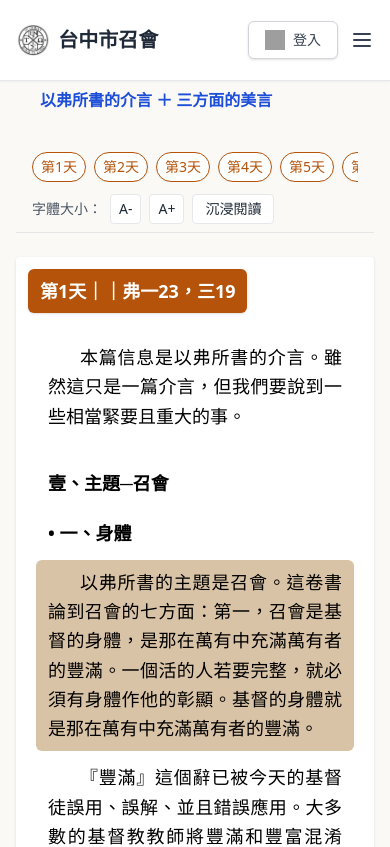
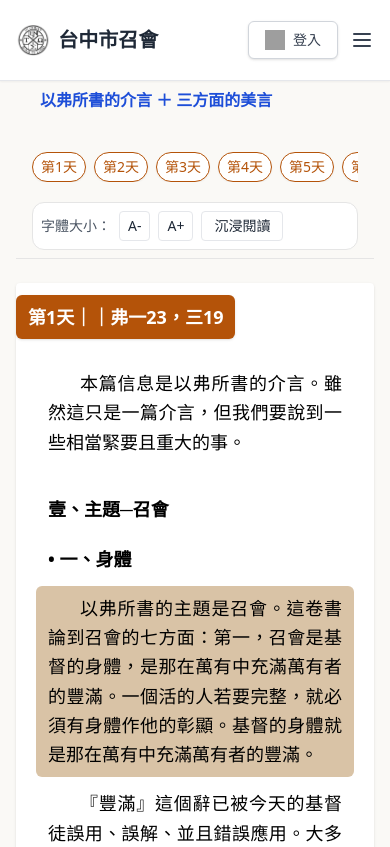
Before and after one commit to SamuelXingCheng/chtai-webapp, a Vue app in the folder frontend/: page /life-study in a window 390 px wide. Shown: the top 847 px of the page. Built offline with nearby package versions, Linux system fonts and the light colour scheme; no server answers; grey boxes are pictures that could not be loaded.

Commit message:
fix: 調整生命讀經閱讀，統一沉浸與一般模式下字體控制列與 h2 的左側對齊，抽出共用偏移樣式並移除多餘內距設定

```diff
--- a/frontend/src/components/lifeStudy/LifeStudyReader.vue
+++ b/frontend/src/components/lifeStudy/LifeStudyReader.vue
@@ -16,7 +16,7 @@
         // 一般：維持 sticky
         // 沉浸：改成 relative，和內容在同一平面
         immersive
-          ? 'relative px-6 py-2 flex flex-wrap items-center justify-between gap-4 bg-[#262626]'
+          ? 'relative px-6 py-2 flex flex-wrap items-center gap-4 bg-[#262626]'
           : 'sticky z-40 px-6 py-2 flex flex-wrap items-center justify-between gap-4 bg-inherit'
       ]"
       :style="immersive ? {} : { top: headerTopPx }"
@@ -32,19 +32,21 @@
       ref="navRow"
       :class="[
         immersive
-          ? 'relative py-2 bg-[#262626]'                                      /* 融入頁面，不漂浮 */
-          : 'sticky z-30 py-2 bg-beige border-b border-neutral-200'            /* 原樣 */
+          ? 'relative py-2 bg-[#262626]'                       /* 融入頁面，不漂浮 */
+          : 'sticky z-30 py-2 bg-beige border-b border-neutral-200' /* 原樣 */
       ]"
       :style="immersive ? {} : { top: navTopPx }"
     >
-      <div :class="[immersive ? 'w-full px-6' : 'max-w-7xl mx-auto px-4 sm:px-6 lg:px-8']">
+      <!--沉浸不再加 px-6，改吃外層 scrollWrap 的 px-6；一般維持容器置中 -->
+      <div :class="[immersive ? 'w-full' : 'max-w-7xl mx-auto px-4 sm:px-6 lg:px-8']">
         <div
           :class="[
             immersive
-              ? 'flex flex-wrap items-center gap-3 sm:flex-nowrap'
-              : 'flex flex-wrap justify-between items-center gap-3'
+              ? 'flex flex-wrap items-center gap-3 sm:flex-nowrap'  // 沉浸無 justify-between
+              : 'flex flex-wrap justify-between items-center gap-3' // 一般維持
           ]"
         >
+          <!-- 天數列 -->
           <div
             :class="[
               'text-sm whitespace-nowrap space-x-2',
@@ -62,28 +64,40 @@
             >第{{ day.day }}天</span>
           </div>
 
+          <!-- 字體大小控制列-->
           <div
             :class="[
-              'flex items-center gap-2',
-              immersive ? 'order-2 w-full sm:w-auto sm:ml-auto flex-wrap sm:flex-nowrap whitespace-nowrap'
-                        : 'flex-wrap'
+              'order-2 w-full sm:w-auto self-start',
+              cardOffsetClass,                                       // 一般模式：ml-3；沉浸：不偏移
+              'sm:bg-transparent sm:border-0 sm:p-0 sm:mt-0',
+              immersive
+                ? 'bg-white/5 border border-white/10 rounded-xl p-2 mt-2'
+                : 'bg-white border border-neutral-200 rounded-xl p-2 mt-2'
             ]"
           >
-            <span :class="[immersive ? 'text-[#C19960]' : 'text-gray-600', 'text-sm']">字體大小：</span>
-            <button @click="decreaseFontSize"
-              :class="['px-2 py-1 text-sm rounded border transition',
-                      immersive ? 'bg-white/5 border-white/15 text-[#C19960] hover:bg-white/10'
-                                : 'bg-white hover:bg-gray-100']">A-</button>
-            <button @click="increaseFontSize"
-              :class="['px-2 py-1 text-sm rounded border transition',
-                      immersive ? 'bg-white/5 border-white/15 text-[#C19960] hover:bg-white/10'
-                                : 'bg-white hover:bg-gray-100']">A+</button>
-            <button @click="toggleFullscreen"
-              :class="['px-3 py-1 text-sm rounded border transition',
-                      immersive ? 'bg-white/5 border-white/15 text-[#C19960] hover:bg-white/10'
-                                : 'bg-white hover:bg-gray-100']">
-              {{ immersive ? '返回一般模式' : '沉浸閱讀' }}
-            </button>
+            <div class="flex items-center gap-2 flex-nowrap whitespace-nowrap">
+              <span :class="[immersive ? 'text-[#C19960]' : 'text-gray-600', 'text-sm']">字體大小：</span>
+
+              <button
+                @click="decreaseFontSize"
+                class="shrink-0 px-2 py-1 text-sm rounded border transition"
+                :class="immersive ? 'bg-white/5 border-white/15 text-[#C19960] hover:bg-white/10'
+                                  : 'bg-white hover:bg-gray-100'">A-</button>
+
+              <button
+                @click="increaseFontSize"
+                class="shrink-0 px-2 py-1 text-sm rounded border transition"
+                :class="immersive ? 'bg-white/5 border-white/15 text-[#C19960] hover:bg-white/10'
+                                  : 'bg-white hover:bg-gray-100'">A+</button>
+
+              <button
+                @click="toggleFullscreen"
+                class="shrink-0 px-3 py-1 text-sm rounded border transition"
+                :class="immersive ? 'bg-white/5 border-white/15 text-[#C19960] hover:bg-white/10'
+                                  : 'bg-white hover:bg-gray-100'">
+                {{ immersive ? '返回一般模式' : '沉浸閱讀' }}
+              </button>
+            </div>
           </div>
         </div>
       </div>
@@ -103,24 +117,25 @@
         :id="`day-${day.day}`"
         :class="[
           immersive
-            ? 'border-b border-white/10'                                   /* 滿版分節線 */
-            : 'border-b pb-1 rounded overflow-hidden bg-white shadow'       /* 原樣卡片 */
+            ? 'border-b border-white/10'                             /* 滿版分節線 */
+            : 'border-b pb-1 rounded overflow-hidden bg-white shadow' /* 原樣卡片 */
         ]"
         :style="{ scrollMarginTop: baseOffsetPx }"
       >
-        <!-- h2：沈浸左側強調條（無 ml），一般維持琥珀膠囊 -->
+        <!-- h2：改用共用偏移（一般：ml-3；沉浸：0） -->
         <h2
           :ref="el => setH2Ref(idx, el)"
           :class="[
             immersive
               ? 'text-[#C19960] border-l-2 border-amber-400 text-lg font-semibold px-3 py-2 inline-flex items-center gap-2 mt-2'
-              : 'text-lg font-semibold text-white bg-amber-700 px-3 py-2 rounded-md shadow inline-block mt-3 ml-3'
+              : 'text-lg font-semibold text-white bg-amber-700 px-3 py-2 rounded-md shadow inline-block mt-3',
+            cardOffsetClass
           ]"
         >
           第{{ day.day }}天｜{{ day.label }}｜{{ day.verse }}
         </h2>
 
-        <!-- 段落：保留交錯底色；沈浸下降低透明度 -->
+        <!-- 段落 -->
         <div :class="['px-5', immersive ? 'py-2' : 'py-0.5', 'space-y-1']">
           <p
             v-for="(para, i) in day.display"
@@ -140,6 +155,7 @@
         </div>
       </section>
     </main>
+
   </div>
 </template>
 
```
